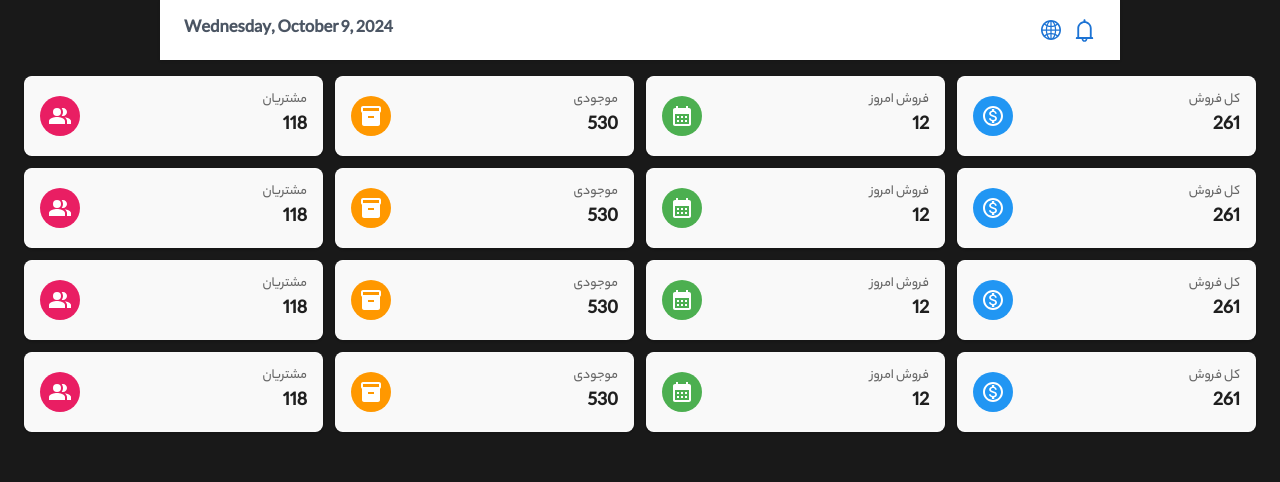
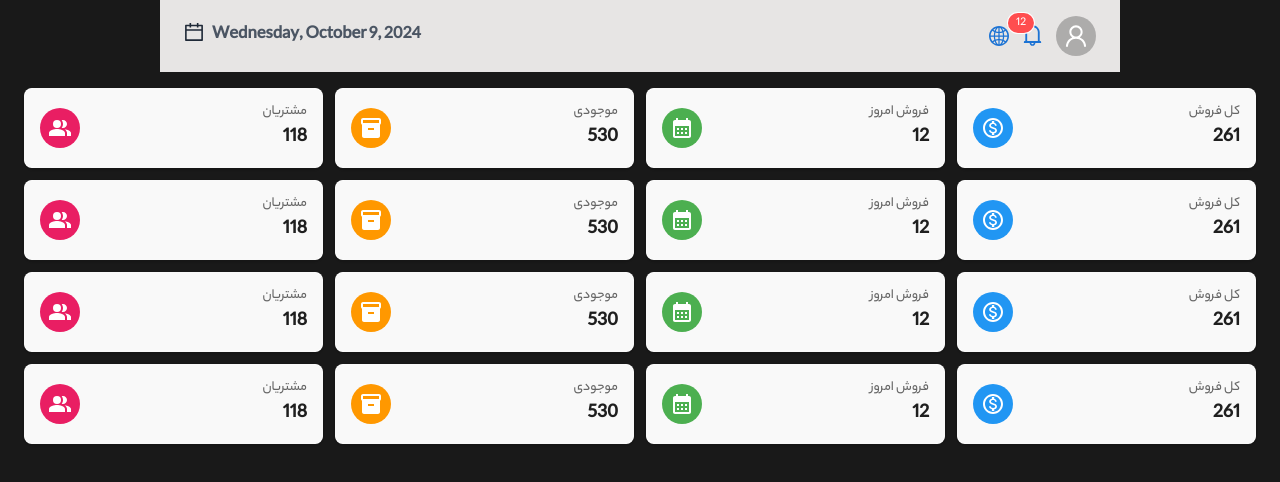
Before and after one commit to HaniehGharaee/dashboard-pharmacy, a React (Vite) app: page / in a window 1280 px wide. Shown: the top 482 px of the page. Built offline with nearby package versions, Linux system fonts and the light colour scheme; a web font is replaced by a local one.

Commit message:
complete header

```diff
--- a/src/layouts/PublicLayout/Header.jsx
+++ b/src/layouts/PublicLayout/Header.jsx
@@ -2,12 +2,19 @@ import { useState, useEffect } from "react";
 import DateDisplay from "./DateDisplay";
 import irflag from "@/assets/images/irflag.png";
 import ukflag from "@/assets/images/ukflag.png";
-import { Button, Popover } from "antd";
-import { GlobalOutlined, BellOutlined } from "@ant-design/icons";
+import { Badge, Popover } from "antd";
+import {
+  GlobalOutlined,
+  BellOutlined,
+  CalendarOutlined,
+} from "@ant-design/icons";
+import { UserOutlined } from "@ant-design/icons";
+import { Avatar, Space, Dropdown } from "antd";
 
 const HeaderPublic = () => {
   const [currentLanguage, setCurrentLanguage] = useState("fa" || "en");
   const [isOpen, setIsOpen] = useState(false);
+  const [scrolled, setScrolled] = useState(false);
   const toggleIsOpen = () => setIsOpen((o) => !o);
   const changeLanguage = (language) => {
     setCurrentLanguage(language);
@@ -17,16 +24,60 @@ const HeaderPublic = () => {
     // dispatch(setDirection(language));
   };
 
+  useEffect(() => {
+    const handleScroll = () => {
+      setScrolled(window.scrollY > 0);
+    };
+
+    handleScroll();
+    window.addEventListener("scroll", handleScroll);
+    return () => window.removeEventListener("scroll", handleScroll);
+  }, []);
+
+  const renderNotificationItems = () => [
+    {
+      label: (
+        <div>
+          <h3 className="flex gap-2 mb-2">
+            medicineNear<h3 className="text-red-700">expire</h3> <span>:</span>
+          </h3>
+        </div>
+      ),
+      key: "expired",
+      //icon: <img src={routine} alt="Routine Icon" className="w-10" />,
+    },
+  ];
+
   return (
-    <div className="sticky top-0 z-50 w-3/4 mx-auto bg-white shadow px-6 py-4">
+    <div
+      className={`sticky top-0 z-50 w-3/4 mx-auto bg-stone-200 transition-shadow px-6 py-4 ${
+        scrolled ? "shadow-lg" : ""
+      }`}
+    >
       <div className="flex items-center justify-between">
         <div className="flex items-center gap-3">
-          <button
-            onClick={toggleIsOpen}
-            className="p-0 bg-transparent border-none outline-none flex items-center"
-          >
-            <BellOutlined style={{ fontSize: "23px", color: "#1C73D4" }} />
-          </button>
+          <Space wrap size={16}>
+            <Avatar size="large" icon={<UserOutlined />} />
+          </Space>
+          <div className="p-0 bg-transparent border-none outline-none flex items-center">
+            <Dropdown
+              placement="bottomRight"
+              trigger={["click"]}
+              menu={{ items: renderNotificationItems() }}
+              dropdownRender={(menu) => (
+                <div
+                  className="max-h-[200px] w-full overflow-y-auto border-b p-2"
+                  style={{ backgroundColor: "#f0f2f5" }}
+                >
+                  {menu}
+                </div>
+              )}
+            >
+              <Badge count={12}>
+                <BellOutlined style={{ fontSize: "23px", color: "#1C73D4" }} />
+              </Badge>
+            </Dropdown>
+          </div>
           <Popover
             content={
               <ul className="p-2 mb-0">
@@ -72,8 +123,9 @@ const HeaderPublic = () => {
             <GlobalOutlined className="!text-[#1c73d4] text-xl cursor-pointer" />
           </Popover>
         </div>
-        <div className="text-xl font-semibold text-gray-800">
+        <div className="flex justify-end items-center gap-x-2 text-xl font-semibold text-gray-800">
           <DateDisplay />
+          <CalendarOutlined className="mb-2" />
         </div>
       </div>
     </div>
```
